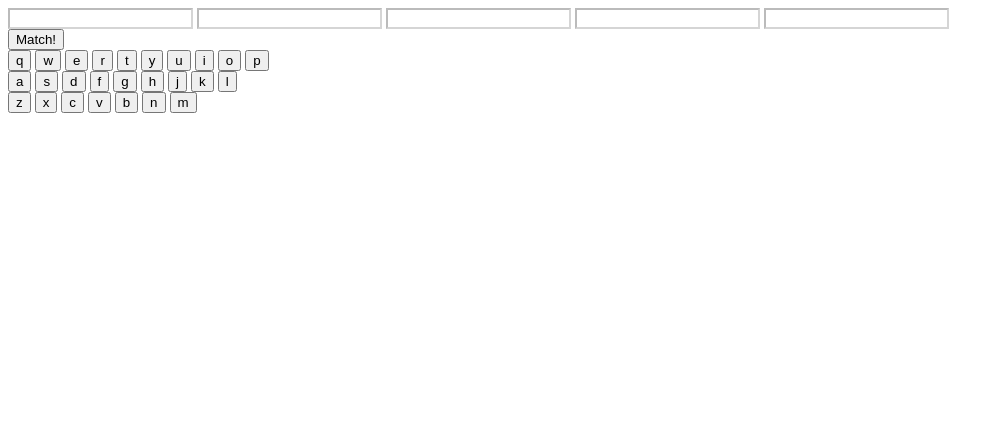
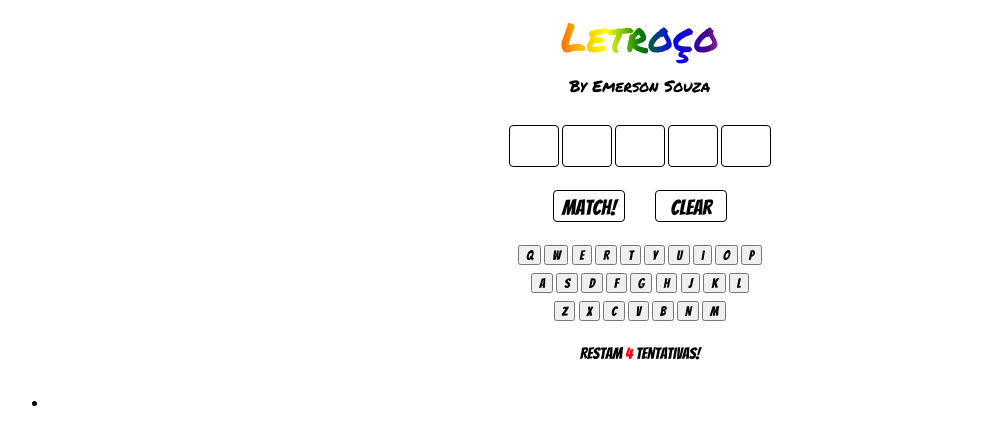
Before and after one commit to DevEmersonSouza/JavaScript_Letreco, a plain HTML site: page teste/index2.html in a window 1280 px wide. Both pictures are taken after a click on the input "Match!". Shown: the whole page, without its empty margins (0-1004 px from the left). Drawn offline with Linux system fonts and the light colour scheme; some packages are replaced by stand-ins of ours; a script that the page names is missing.

Commit message:
adicionei novas funcoes, finalizei o teclado, projeto quase terminado

```diff
--- a/teste/index2.html
+++ b/teste/index2.html
@@ -1,13 +1,24 @@
 <!DOCTYPE html>
 <html lang="pt-br">
+
 <head>
     <meta charset="UTF-8">
     <meta http-equiv="X-UA-Compatible" content="IE=edge">
     <meta name="viewport" content="width=device-width, initial-scale=1.0">
     <title>Document</title>
+    <link rel="stylesheet" src="sweetalert2.min.css">
+    <link rel="stylesheet" href="style.css">
+
 </head>
+
 <body onload="firstLetter.focus()">
-    <div class="boxesRow">
+    <div class="boxesRow" id="boxesRow">
+        <div class="title">
+            Letroço
+        </div>
+        <div class="subtitle">
+            By Emerson Souza
+        </div>
         <div class="inputsRow" id="inputsRow">
             <input type="text" class="box" maxlength="1" id="firstLetter" onkeypress="proximoInput()">
             <input type="text" class="box" maxlength="1" id="secondLetter" onkeypress="proximoInput()">
@@ -15,10 +26,10 @@
             <input type="text" class="box" maxlength="1" id="fourthLetter" onkeypress="proximoInput()">
             <input type="text" class="box" maxlength="1" id="fifthLetter">
         </div>
-
-    </div>
         <div class="submitRow">
-        <input type="submit" value="Match!" onclick="match(); verificarInputs()" class="submitButton" id="submitButton" >
+            <input type="submit" value="Match!" onclick="match(); verificarInputs(); adicionar(); contador()"
+                class="submitButton" id="submitButton">
+            <input type="button" value="Clear" onclick="clearButton()" class="clearButton" id="clearButton">
         </div>
         <div class="keyboardRow">
             <div class="firstKeyboardRow">
@@ -28,85 +39,95 @@
                 <button onclick="keyboard('w')">
                     <span>w</span>
                 </button>
-            <button>
+                <button onclick="keyboard('e')">
                     <span>e</span>
                 </button>
-            <button>
+                <button onclick="keyboard('r')">
                     <span>r</span>
                 </button>
-            <button>
+                <button onclick="keyboard('t')">
                     <span>t</span>
                 </button>
-            <button>
+                <button onclick="keyboard('y')">
                     <span>y</span>
                 </button>
-            <button>
+                <button onclick="keyboard('u')">
                     <span>u</span>
                 </button>
-            <button>
+                <button onclick="keyboard('i')">
                     <span>i</span>
                 </button>
-            <button>
+                <button onclick="keyboard('o')">
                     <span>o</span>
                 </button>
-            <button>
+                <button onclick="keyboard('p')">
                     <span>p</span>
                 </button>
             </div>
             <div class="secondkeyboardRow">
-            <button>
+                <button onclick="keyboard('a')">
                     <span>a</span>
                 </button>
-            <button>
+                <button onclick="keyboard('s')">
                     <span>s</span>
                 </button>
-            <button>
+                <button onclick="keyboard('d')">
                     <span>d</span>
                 </button>
-            <button>
+                <button onclick="keyboard('f')">
                     <span>f</span>
                 </button>
-            <button>
+                <button onclick="keyboard('g')">
                     <span>g</span>
                 </button>
-            <button>
+                <button onclick="keyboard('h')">
                     <span>h</span>
                 </button>
-            <button>
+                <button onclick="keyboard('j')">
                     <span>j</span>
                 </button>
-            <button>
+                <button onclick="keyboard('k')">
                     <span>k</span>
                 </button>
-            <button>
+                <button onclick="keyboard('l')">
                     <span>l</span>
                 </button>
             </div>
             <div class="thirdKeyboardRow">
-            <button>
+                <button onclick="keyboard('z')">
                     <span>z</span>
                 </button>
-            <button>
+                <button onclick="keyboard('x')">
                     <span>x</span>
                 </button>
-            <button>
+                <button onclick="keyboard('c')">
                     <span>c</span>
                 </button>
-            <button>
+                <button onclick="keyboard('v')">
                     <span>v</span>
                 </button>
                 <button>
                     <span>b</span>
                 </button>
-            <button>
+                <button onclick="keyboard('n')">
                     <span>n</span>
                 </button>
-            <button>
+                <button onclick="keyboard('m')">
                     <span>m</span>
                 </button>
             </div>
         </div>
+        <p>
+            Restam <span id="display" style="color:#ff0000 ;">5</span> Tentativas!
+        </p>
+    </div>
+    <div>
+        <ul id="lista">
 
+        </ul>
+    </div>
+    <script src="//cdn.jsdelivr.net/npm/sweetalert2@11"></script>
     <script src="script2.js"></script>
 </body>
+
 </html>
--- a/teste/script2.js
+++ b/teste/script2.js
@@ -1,7 +1,56 @@
 let letrecoDoDia = "talco";
-let focused = null;
+let count = 5;
+let inputs = document.querySelectorAll("#inputsRow input");
+let tentativas = []
+
+// VERIFICAÇÃO PARA IDENTIFICAR SE A PALAVRA TEM 5 LETRAS
+function verificarInputs() {
+
+    let val1 = document.getElementById("firstLetter").value;
+    let val2 = document.getElementById("secondLetter").value;
+    let val3 = document.getElementById("thirdLetter").value;
+    let val4 = document.getElementById("fourthLetter").value;
+    let val5 = document.getElementById("fifthLetter").value;
+
+    if (val1 != "" && val2 != "" && val3 != "" && val4 != "" && val5 != "") {
+
+    } else {
+        firstLetter.style.backgroundColor = "#ffffff";
+        secondLetter.style.backgroundColor = "#ffffff";
+        thirdLetter.style.backgroundColor = "#ffffff";
+        fourthLetter.style.backgroundColor = "#ffffff";
+        fifthLetter.style.backgroundColor = "#ffffff";
+        alert("Apenas palavras com 5 letras");
+        window.location.reload(false);
+
+        firstLetter.focus();
+    }
+}
+
+function clearButton() {
+    firstLetter.value = ""
+    secondLetter.value = ""
+    thirdLetter.value = ""
+    fourthLetter.value = ""
+    fifthLetter.value = ""
 
 
+    firstLetter.style.backgroundColor = "#ffffff";
+    secondLetter.style.backgroundColor = "#ffffff";
+    thirdLetter.style.backgroundColor = "#ffffff";
+    fourthLetter.style.backgroundColor = "#ffffff";
+    fifthLetter.style.backgroundColor = "#ffffff";
+
+    firstLetter.disabled = false
+    secondLetter.disabled = false
+    thirdLetter.disabled = false
+    fourthLetter.disabled = false
+    fifthLetter.disabled = false
+
+    firstLetter.focus();
+}
+
+//PASSAR AUTOMATICAMENTE PARA O PROXIMO INPUT
 function proximoInput() {
     if (firstLetter.maxlength === 1) {
         secondLetter.focus()
@@ -11,6 +60,9 @@ function proximoInput() {
                 fourthLetter.focus()
                 if (fourthLetter.maxlength === 1) {
                     fifthLetter.focus()
+                    if (fourthLetter.maxlength === 1) {
+                        fifthLetter.focus()
+                    }
                 }
             }
         }
@@ -18,19 +70,15 @@ function proximoInput() {
 }
 
 
-function keyboard(value) {
-
-}
 
 function match() {
+    let primeiraTentativa = [document.querySelector("#firstLetter").value.toLowerCase(), document.querySelector("#secondLetter").value.toLowerCase(), document.querySelector("#thirdLetter").value.toLowerCase(), document.querySelector("#fourthLetter").value.toLowerCase(), document.querySelector("#fifthLetter").value.toLowerCase()]
+    console.log(primeiraTentativa)
     firstLetter.style.backgroundColor = "#ff0000";
     secondLetter.style.backgroundColor = "#ff0000";
     thirdLetter.style.backgroundColor = "#ff0000";
     fourthLetter.style.backgroundColor = "#ff0000";
     fifthLetter.style.backgroundColor = "#ff0000";
-
-    let primeiraTentativa = [document.querySelector("#firstLetter").value, document.querySelector("#secondLetter").value, document.querySelector("#thirdLetter").value, document.querySelector("#fourthLetter").value, document.querySelector("#fifthLetter").value]
-    console.log(primeiraTentativa)
 
     let match1 = letrecoDoDia.indexOf(primeiraTentativa[0])
     let match2 = letrecoDoDia.indexOf(primeiraTentativa[1])
@@ -39,6 +87,22 @@ function match() {
     let match5 = letrecoDoDia.indexOf(primeiraTentativa[4])
     let matchGeral = [match1, match2, match3, match4, match5]
     console.log(matchGeral)
+
+    if (firstLetter.value === "t" && secondLetter.value === "a" && thirdLetter.value === "l" && fourthLetter.value === "c" && fifthLetter.value === "o") {
+        Swal.fire(
+            'Parabéns!',
+            'voce ganhou um bombom<br>(e o jogo também)<br>(mas nao me pergunte quem vai dar ele, sou apens um alert :))',
+        )
+    }
+    if (matchGeral.includes(-1)) {
+        Swal.fire({
+            icon: 'error',
+            title: 'Oops...',
+            text: 'Para de fracassar e tenta de novo!',
+        })
+
+    }
+
     //ACHANDO A LETRA CERTA NO INDICE [0]
     if (matchGeral.indexOf(0) === 0) {
         let element = document.getElementById("firstLetter");
@@ -135,19 +199,79 @@ function match() {
     fifthLetter.disabled = true
 }
 
+
+
+//função para adicionar mais um nome à lista
+function adicionar() {
+    let primeiraTentativa = [document.querySelector("#firstLetter").value.toLowerCase(),document.querySelector("#secondLetter").value.toLowerCase(), document.querySelector("#thirdLetter").value.toLowerCase(), document.querySelector("#fourthLetter").value.toLowerCase(), document.querySelector("#fifthLetter").value.toLowerCase()]
+    let nomeDig = document.createElement('li');
+    let primeiraTentativaArray = primeiraTentativa[0] + primeiraTentativa[1] + primeiraTentativa[2] + primeiraTentativa[3] + primeiraTentativa[4] ;
+
+    nomeDig.innerHTML = primeiraTentativaArray;
+    lista.appendChild(nomeDig);
+}
+
+
+function contador() {
+    let btn = document.getElementById("submitButton");
+    let disp = document.getElementById("display");
+    btn.onclick
+    count--;
+    disp.innerHTML = count;
+
+    if (count === 0) {
+        Swal.fire({
+            icon: 'error',
+            title: 'Oops...',
+            text: 'Suas Tentativas Acabaram(GAME OVER)',
+        })
+
+    }
+
+}
+
+function keyboard(value) {
+    if (inputs[0].value === "") {
+        inputs[0].value = inputs[0].value + value;
+        inputs[1].focus()
+        return
+    }
+    if (inputs[1].value === "") {
+        inputs[1].value = inputs[1].value + value;
+        inputs[2].focus()
+        return
+    }
+    if (inputs[2].value === "") {
+        inputs[2].value = inputs[2].value + value;
+        inputs[3].focus()
+        return
+    }
+    if (inputs[3].value === "") {
+        inputs[3].value = inputs[3].value + value;
+        inputs[4].focus()
+        return
+    }
+    if (inputs[4].value === "") {
+        inputs[4].value = inputs[4].value + value;
+    }
+    if (inputs[4].value != "") {
+        inputs[4].focus()
+    }
+}
+
 //CHAMANDO A FUNÇÃO NA TECLA "ENTER" DO TECLADO
 document.addEventListener("keypress", function (e) {
     if (e.key === 'Enter') {
-        let btn = document.getElementById("submitButton");
-        btn.click(match());
+        match()
+        verificarInputs()
     }
 });
 
 //CRIANDO A FUNÇÃO BACKSPACE DO TECLADO ENTRE OS INPUTS
 document.addEventListener("keypress", function () {
-    let inputs = document.querySelectorAll(".boxesRow input");
+    let inputs = document.querySelectorAll(".inputsRow input");
     for (let i = 0; i < inputs.length; ++i) {
-        inputs[i].onkeyup = function (evento) {
+        inputs[i].onkeydown = function (evento) {
             if (evento.key == "Backspace") {
                 if (i > 0 && this.value.length == 0) {
                     inputs[i - 1].focus();
@@ -156,33 +280,23 @@ document.addEventListener("keypress", function () {
             else if ((i + 1) < inputs.length && this.value.length >= 1) {
                 inputs[i + 1].focus();
             }
-
         }
     }
-});
-
-
-// VERIFICAÇÃO PARA IDENTIFICAR SE A PALAVRA TEM 5 LETRAS
-
-function verificarInputs() {
-
-    let val1 = document.getElementById("firstLetter").value;
-    let val2 = document.getElementById("secondLetter").value;
-    let val3 = document.getElementById("thirdLetter").value;
-    let val4 = document.getElementById("fourthLetter").value;
-    let val5 = document.getElementById("fifthLetter").value;
-
-    if (val1 != "" && val2 != "" && val3 != "" && val4 != "" && val5 != "") {
-
-    } else {
-        firstLetter.style.backgroundColor = "#ffffff";
-        secondLetter.style.backgroundColor = "#ffffff";
-        thirdLetter.style.backgroundColor = "#ffffff";
-        fourthLetter.style.backgroundColor = "#ffffff";
-        fifthLetter.style.backgroundColor = "#ffffff";
-        alert("Apenas palavras com 5 letras");
-        window.location.reload(false);
-
-        firstLetter.focus();
+}
+);
+document.addEventListener("click", function () {
+    let inputs = document.querySelectorAll(".inputsRow input");
+    for (let i = 0; i < inputs.length; ++i) {
+        inputs[i].onkeydown = function (evento) {
+            if (evento.key == "Backspace") {
+                if (i > 0 && this.value.length == 0) {
+                    inputs[i - 1].focus();
+                }
+            }
+            else if ((i + 1) < inputs.length && this.value.length >= 1) {
+                inputs[i + 1].focus();
+            }
+        }
     }
 }
+);
--- a/style.css
+++ b/teste/style.css
@@ -10,6 +10,13 @@ input {
     all: unset;
 }
 
+.keyboardRow{
+    display: flex;
+    flex-direction: column;
+    justify-content: center;
+    align-items: center;
+    gap: 0.5rem;
+}
 .boxesRow {
     display: flex;
     flex-direction: column;
@@ -38,10 +45,9 @@ input {
     border: 1px solid black;
 }
 
-.backspaceButton {
+.clearButton {
     font-size: 16pt;
     text-align: center;
-    font-weight: 700;
     margin: 15px;
     padding: 5px;
     width: 60px;
```
Lines whose indentation alone changed are shown as unchanged.
